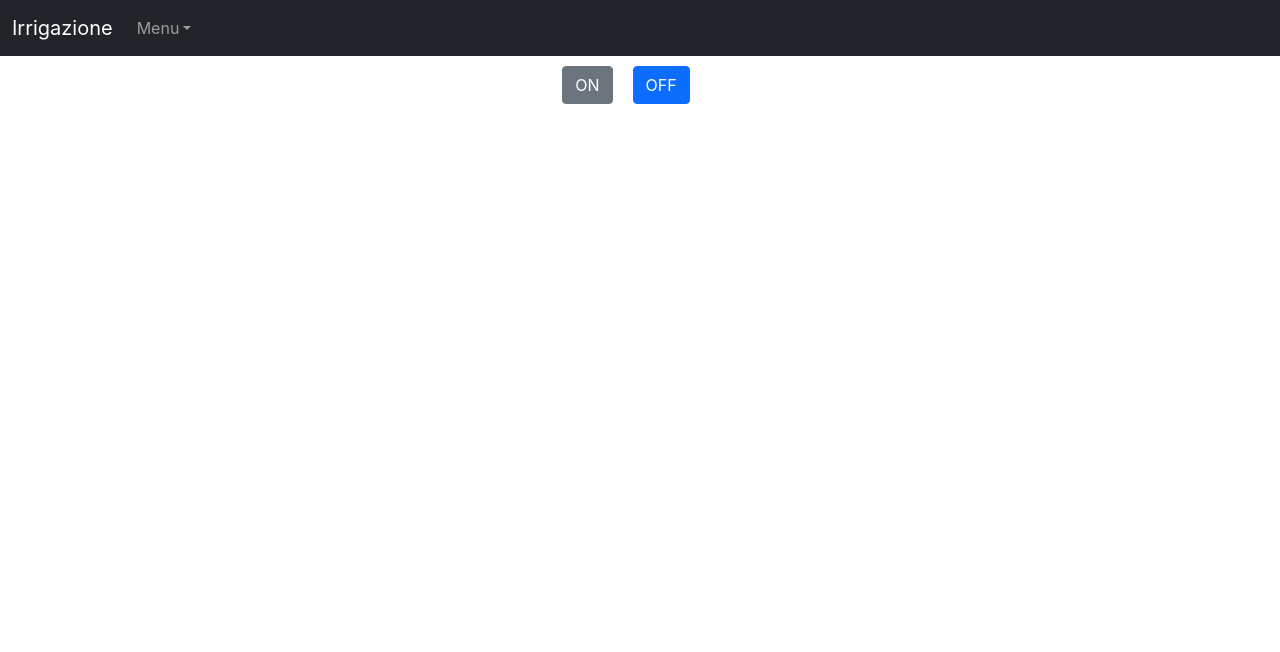
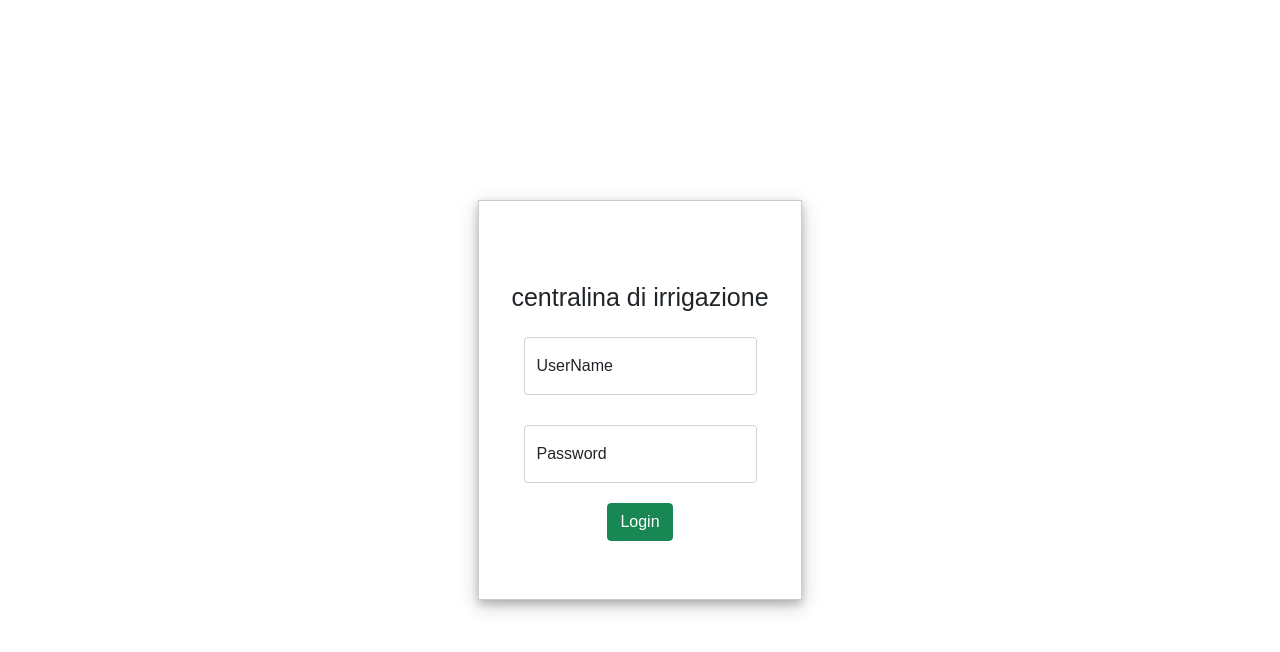
Before and after one commit to almarazzi/clientEsp8266, a React (Create React App) app: page /Automatico in a window 1280 px wide. Shown: the top 652 px of the page. Built offline with nearby package versions, Linux system fonts and the light colour scheme; no server answers.

Commit message:
first commit

```diff
--- a/package.json
+++ b/package.json
@@ -12,7 +12,9 @@
     "@types/react-dom": "^18.0.2",
     "bootstrap": "^5.1.3",
     "jquery": "^3.6.0",
+    "mdb-react-ui-kit": "^5.0.0",
     "mdbreact": "^5.2.0",
+    "moment": "^2.29.4",
     "navbar": "^2.1.0",
     "popper.js": "^1.16.1",
     "react": "^18.2.0",
--- a/src/App.css
+++ b/src/App.css
@@ -74,15 +74,17 @@
   position:static;
  width: 100%;
 }
+
 .UserNametex
 {
-  position: relative;
-  top: 20px;
+  position:relative;
+  top:-10px ;
+
 }
 .Passwordtex
 {
   position: relative;
-  top: 40px;
+  top: 10px;
 }
 .UserName
 {
@@ -99,6 +101,45 @@
 .BouttonSignin
 {
   position: relative;
-  top: 50px;
+  top: 20px;
+
 
 }
+.aa
+{
+  font-family: sans-serif;
+  display: flex;
+  align-items: center;
+  justify-content: center;
+  flex-direction: column;
+  gap: 10px;
+  height: 50vh;
+
+  background-color: white;
+  padding: 2rem;
+  border: 1px solid rgba(0, 0, 0, 0.2);
+  box-shadow: 0 4px 8px 0 rgba(0, 0, 0, 0.2), 0 6px 20px 0 rgba(0, 0, 0, 0.19);
+  position:relative;
+  top: 200px;
+
+
+
+}
+.titolo
+{
+  font-size: 25px;
+  margin-bottom: 20px;
+}
+.wwww
+{
+ color: white;
+ position:relative;
+ top: 670px;
+ left: 12px;
+ padding: 2px;
+ border: 1px solid rgba(0, 0, 0, 0);
+ background-color: black;
+ box-sizing: content-box;
+
+
+}
--- a/src/App.tsx
+++ b/src/App.tsx
@@ -4,17 +4,23 @@ import { Layout } from './Layout';
 import { Automatico } from './Automatico';
 import { Manuale } from './Manuale';
 import { Signin } from './Signin';
+import {   useState } from 'react';
 
 
 function App() {
+  const [token, setToken] = useState(false);
+
+
+
+
+
   return (
       <div className="App">
           <BrowserRouter>
-              <Routes >
-                <Route path='/' element={<Layout/>}>
+              <Routes>
+                  <Route path='/' element={ (token === true ? <Layout/> : <Signin  setToken={setToken} />)}>
                   <Route path='Automatico' element={<Automatico />} />
                   <Route path='Manuale' element={<Manuale />}/>
-                  <Route path='Signin' element={ <Signin/> }/>
                 </Route>
               </Routes >
             </BrowserRouter>
--- a/src/Automatico.tsx
+++ b/src/Automatico.tsx
@@ -3,45 +3,42 @@ import React, { useEffect, useState } from "react";
 
 
 export function Automatico(){
-    const [state, stateOn ] = useState(0);
+    const [state, stateOn ] = useState("");
 
     useEffect(() => {
+
         const fetchData = async () => {
 
-          let data = await fetch("/RelaySwitch/GetState" , {mode: 'cors'});
-          var res = await data.json();
+          let data = await fetch("/RelaySwitch/GetState" , {method: 'GET'});
+          var res = await data.text();
           stateOn(res);
 
-        }
+          setTimeout(() =>{
+
+            fetchData();
+
+          },500);
+         }
+
+        fetchData();
 
 
-
-        fetchData();
-        const timer = setInterval(() =>{
-          fetchData();
-         },1000);
-         return () => {
-           clearInterval(timer);
-         }
-    }, []);
-
+    },[]);
 
 
     return(
        <div>
-
-
-            <button type="button" className={ "Buttone1  btn btn-" + (state === 1 ?  "primary" : "secondary") }  onClick={async ()=>{
-              let data = await fetch("/RelaySwitch/SetState/" + 1, { method: "GET" , mode: 'cors'});
-              var res = await (data.json());
+            <button type="button" className={ "Buttone1  btn btn-" + (state === "1" ?  "primary" : "secondary") }  onClick={async ()=>{
+              let data = await fetch("/RelaySwitch/SetState/" + 1, { method: "GET" });
+              var res = await (data.text());
               stateOn(res);
 
             }}> ON</button>
 
 
-            <button type="button" className={ "Buttone2 btn btn-" + (state === 0 ?  "primary" : "secondary") }  onClick={async ()=>{
-              let data = await fetch("/RelaySwitch/SetState/" + 0, { method: "GET", mode: 'cors'});
-               var res = await (data.json());
+            <button type="button" className={ "Buttone2 btn btn-" + (state === "0" ?  "primary" : "secondary") }  onClick={async ()=>{
+              let data = await fetch("/RelaySwitch/SetState/" + 0, { method: "GET"});
+              var res = await (data.text());
               stateOn(res);
 
             }}> OFF</button>
--- a/src/Layout.tsx
+++ b/src/Layout.tsx
@@ -1,14 +1,23 @@
-import { Fragment } from "react";
+import moment from "moment";
+import { Fragment, useState } from "react";
 import { Link, Outlet } from "react-router-dom";
+import 'moment/locale/it';
 
 
 export function Layout() {
+ const [, Data] = useState("");
+ const d = new Date();
+ setTimeout(() => {
+    Data(d.toString());
+ }, 1000);
+ //var lingua= moment.locale("it");
+let data =moment().format(' HH:mm:ss DD/M/YY');
 
     return (
     <Fragment>
         <nav className="navbar navbar-expand-lg navbar-dark bg-dark iii ">
             <div className="container-fluid">
-                <a className="navbar-brand" >Irrigazione</a>
+                <a className="navbar-brand">  {data} Irrigazione</a>
                     <button className="navbar-toggler" type="button" data-bs-toggle="collapse" data-bs-target="#navbarNavDarkDropdown" aria-controls="navbarNavDarkDropdown" aria-expanded="false" aria-label="Toggle navigation">
                     <span className="navbar-toggler-icon"></span>
                     </button>
@@ -21,14 +30,18 @@ export function Layout() {
                                 <ul className="dropdown-menu dropdown-menu-dark" aria-labelledby="navbarDarkDropdownMenuLink">
                                 <li><Link to="/Automatico" className="dropdown-item">Automatico</Link></li>
                                 <li><Link to="/Manuale" className="dropdown-item">Manuale</Link></li>
-                                <li><Link to="/Signin" className="dropdown-item">Sign in</Link></li>
                                 </ul>
                             </li>
+
                         </ul>
+
                 </div>
+
             </div>
+
         </nav>
         <Outlet/>
     </Fragment>
     );
 }
+/*<li><Link to="/Signin" className="dropdown-item">Sign in</Link></li>*/
--- a/src/Manuale.tsx
+++ b/src/Manuale.tsx
@@ -75,22 +75,19 @@ export function Manuale() {
       var res = await data.text();
       SetdataFin(res);
       SetoraFin(res);
-    }
 
-
-    const tt = setInterval(()=>{
-    if (focusFin == false) {
+      setTimeout(()=>{
+        if (focusFin === false) {
           fetchData1();
         }else{
 
         }
         },500);
+    }
 
 
-    return () => {
-      clearInterval(tt);
+    fetchData1();
 
-    }
 
 
   },[focusFin]);
@@ -102,26 +99,21 @@ export function Manuale() {
       var res = await data.text();
       SetdataInz(res);
       SetoraInz(res);
-    }
-
-
-
-    const tt = setInterval(()=>{
-     if(focusIniz == false){
+      setTimeout(()=>{
+        if(focusIniz === false){
            fetchData();
         }else{
 
         }
        },500);
+    }
+
+    fetchData();
 
 
-    return () => {
-      clearInterval(tt);
-
-    }
 
 
-  },[focusIniz]);
+  },[focusIniz ]);
 
 
 
@@ -135,7 +127,7 @@ export function Manuale() {
 
 
   useEffect(()=>{
-   const oraAttuale = setInterval(() => {
+    setTimeout(() => {
       const d = new Date();
       let ore = d.getHours()*60;
       let minuti = d.getMinutes();
@@ -145,7 +137,7 @@ export function Manuale() {
     }, 1000);
 
 
-    const fine= setInterval(()=>{
+    setTimeout(()=>{
 
       const d = new Date();
 
@@ -174,7 +166,7 @@ export function Manuale() {
     },100);
 
 
-    const inzio=  setInterval(()=>{
+      setTimeout(()=>{
       const d = new Date();
       if(!regex.test(oraInz))
       {
@@ -201,20 +193,13 @@ export function Manuale() {
     },100);
 
 
-    const durant = setInterval(()=>{
+     setTimeout(()=>{
       tot = totFi - totIn;
       SetoraCors(tot);
        ttt =100-(tot + totFi +totIn);
       SetoraTotFin(totFi + ttt);
     },100);
 
-
-    return () => {
-      clearInterval(fine);
-      clearInterval(inzio);
-      clearInterval(durant);
-      clearInterval(oraAttuale);
-    }
 
 
   },[oraFin, oraInz]);
--- a/src/Signin.tsx
+++ b/src/Signin.tsx
@@ -1,40 +1,43 @@
-import React, {   useState } from "react";
+import React, { useCallback, useState } from "react";
 
 
-export function Signin(){
-    const [UserName, SetUserName] = useState("");
-    const [Password, SetPassword] = useState("");
+export function Signin(props:{setToken : (t: boolean )=> void }) {
+    const [username, setUsername] = useState("");
+    const [password, setPassword] = useState("");
 
-    let premi =0;
+    const signIn = useCallback(async ()=>{
+        let res = await fetch("/Signin",{body: JSON.stringify({username, password}), method: "POST"});
+        if(res.status === 200 )
+        {
+          props.setToken(true);
+        }
+      }, [username, password, props]);
 
     return(
         <div>
-          <form>
-            <div className="row mb-3">
-                <label className="col-sm-2 col-form-label UserName">UserName:</label>
-            <div className="col-sm-10">
-            <input type="text" value={UserName} className="form-control UserNametex" id="inputEmail3" onChange={(a)=>{SetUserName(a.target.value);}}/>
+          <form className="aa">
+            <div className="titolo" >centralina di irrigazione </div>
+            <div className=" form-floating md-3 UserNametex">
+            <input type="text" value={username} className="form-control" placeholder="." id="inputEmail3" onChange={(a)=>{setUsername(a.target.value);}}/>
+            <label form="inputEmail3">UserName</label>
             </div>
+
+
+            <div className="form-floating md-3 Passwordtex">
+            <input type="password" value={password} className="form-control" placeholder="."  id="inputPassword3" onChange={(a)=>{setPassword(a.target.value);}}/>
+            <label form="inputPassword3">Password</label>
             </div>
-            <div className="row mb-3">
-            <label className="col-sm-2 col-form-label Password">Password:</label>
-            <div className="col-sm-10">
-            <input type="password" value={Password} className="form-control Passwordtex" id="inputPassword3" onChange={(a)=>{SetPassword(a.target.value);}}/>
-            </div>
-            </div>
-            <button type="button" className="BouttonSignin btn btn-primary" onClick={async ()=>{
-              if(premi === 0)
-              {
-              const p ={UserName : UserName, Password : Password};
-             await fetch ("/Signin", {mode : 'cors' ,method: "POST",body : JSON.stringify(p) });
 
-              }
-             premi++;
-            }}>Login</button>
+            <button type="button" className="BouttonSignin btn btn-success" onClick={signIn}>Login</button>
             </form>
+
+
+
         </div>
      );
 
 
 
+
+
 }
```
Also changed, not shown: 2 other files (tests, documents, lock files or other folders). Lines whose indentation alone changed are shown as unchanged.
